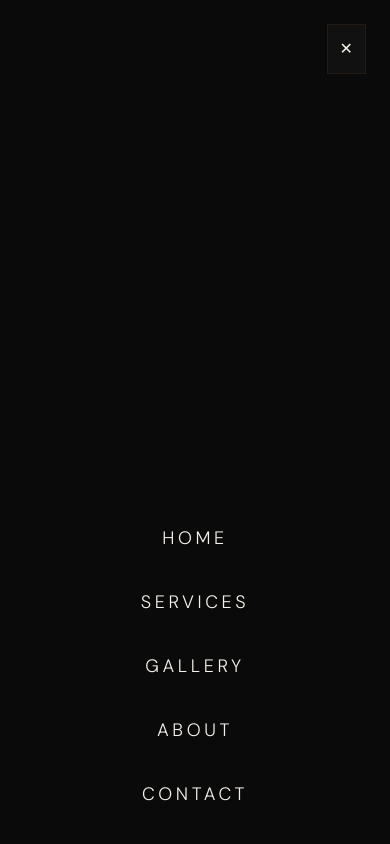
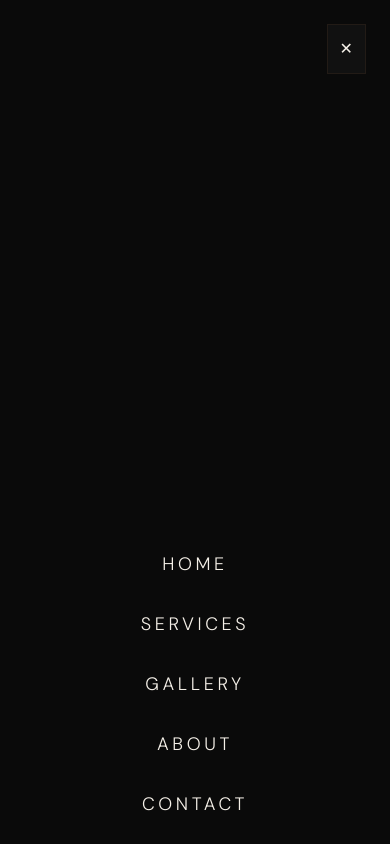
Before and after one commit to larrylbrown3rd/total-esthetics, a Next.js app: page / in a window 390 px wide. Both pictures are taken after a click on the button "Open menu". Shown: the top 844 px of the page. Built offline with nearby package versions, Linux system fonts and the light colour scheme.

Commit message:
Overhaul mobile nav overlay with centered link symmetry.
Use a single spaced column for all six routes plus SECURE YOUR SESSION, with dismiss handlers on every link and the close control.

Co-authored-by: Cursor <cursoragent@cursor.com>

```diff
--- a/components/Navbar.js
+++ b/components/Navbar.js
@@ -6,7 +6,7 @@ import Link from 'next/link';
 import { usePathname } from 'next/navigation';
 import { BRAND_TAGLINE_UPPER } from '@/lib/data';
 
-const navLinks = [
+const mobileNavLinks = [
   { href: '/', label: 'HOME' },
   { href: '/services', label: 'SERVICES' },
   { href: '/gallery', label: 'GALLERY' },
@@ -76,8 +76,6 @@ export default function Navbar() {
     };
   }, [menuOpen]);
 
-  const closeMenu = () => setMenuOpen(false);
-
   const linkClass = (href) => {
     const active =
       href === '/'
@@ -106,38 +104,29 @@ export default function Navbar() {
               ✕
             </button>
 
-            <nav aria-label="Site navigation" className="w-full max-w-sm px-6">
-              <ul className="flex flex-col items-center gap-1">
-                {navLinks.map((link) => (
-                  <li key={link.href} className="w-full">
+            <nav
+              aria-label="Site navigation"
+              className="flex w-full flex-col items-center justify-center space-y-8 px-6 text-center"
+            >
+              {mobileNavLinks.map((link) => (
                 <Link
+                  key={link.href}
                   href={link.href}
-                      className="block py-4 text-center font-sans text-lg font-light uppercase tracking-[0.2em] text-[#F5F0E8] transition-colors duration-300 hover:text-[#C9A96E]"
+                  className="font-sans text-lg font-light uppercase tracking-[0.2em] text-[#F5F0E8] transition-colors duration-300 hover:text-[#C9A96E]"
                   onClick={() => setMenuOpen(false)}
                 >
                   {link.label}
                 </Link>
-                  </li>
               ))}
-              </ul>
-            </nav>
 
-            <div className="mt-8 w-full max-w-xs px-6">
               <Link
                 href="/book"
-                className="block bg-[#C9A96E] px-8 py-4 text-center font-sans text-xs font-semibold uppercase tracking-[0.2em] text-[#0A0A0A] transition-all duration-300 hover:bg-[#B8985D]"
+                className="w-full max-w-xs bg-[#C9A96E] px-8 py-4 font-sans text-xs font-semibold uppercase tracking-[0.2em] text-[#0A0A0A] transition-all duration-300 hover:bg-[#B8985D]"
                 onClick={() => setMenuOpen(false)}
               >
                 SECURE YOUR SESSION
               </Link>
-              <Link
-                href="/services"
-                className="mt-4 block text-center font-sans text-[11px] uppercase tracking-[0.2em] text-[#F5F0E8]/80 transition-colors duration-300 hover:text-[#C9A96E]"
-                onClick={() => setMenuOpen(false)}
-              >
-                TOTAL PACKAGES
-              </Link>
-            </div>
+            </nav>
           </div>,
           document.body
         )
```
Lines whose indentation alone changed are shown as unchanged.
